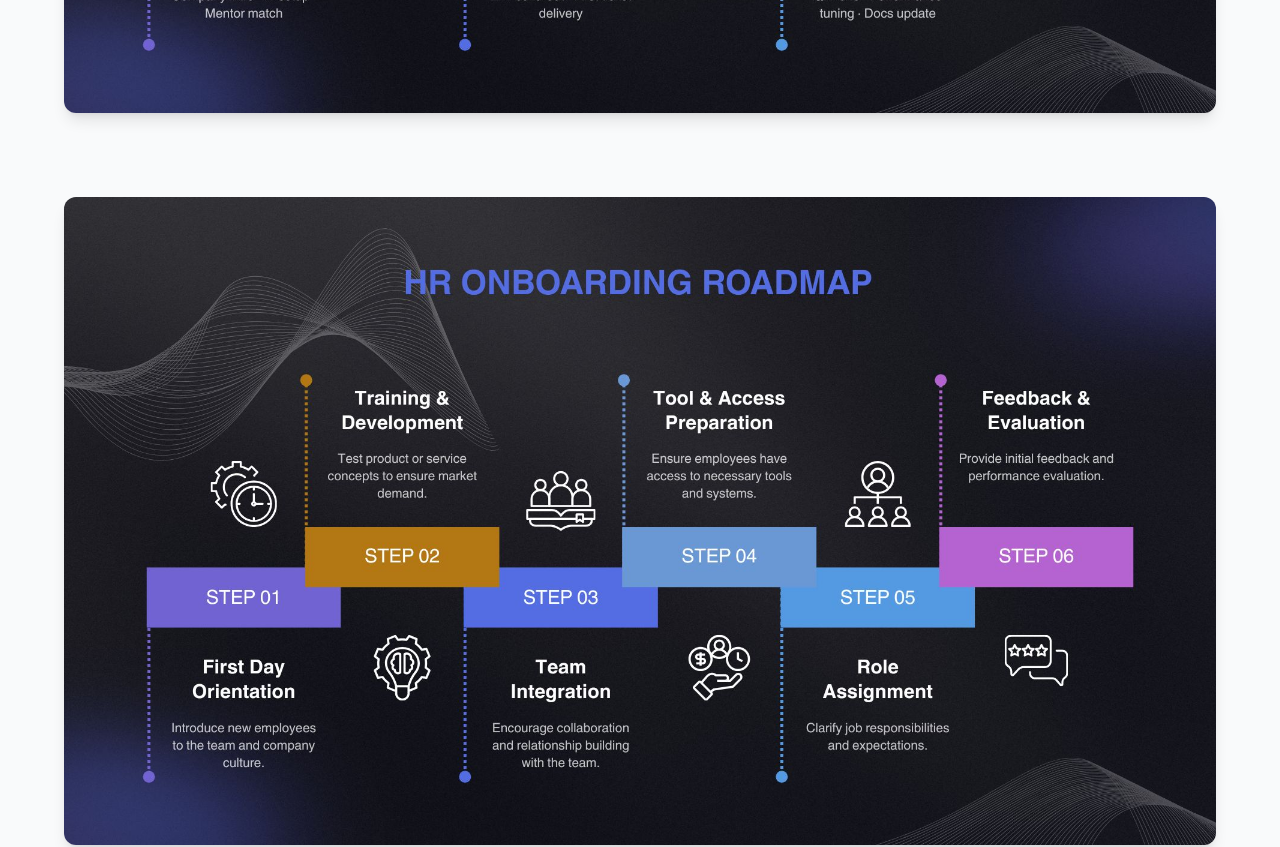
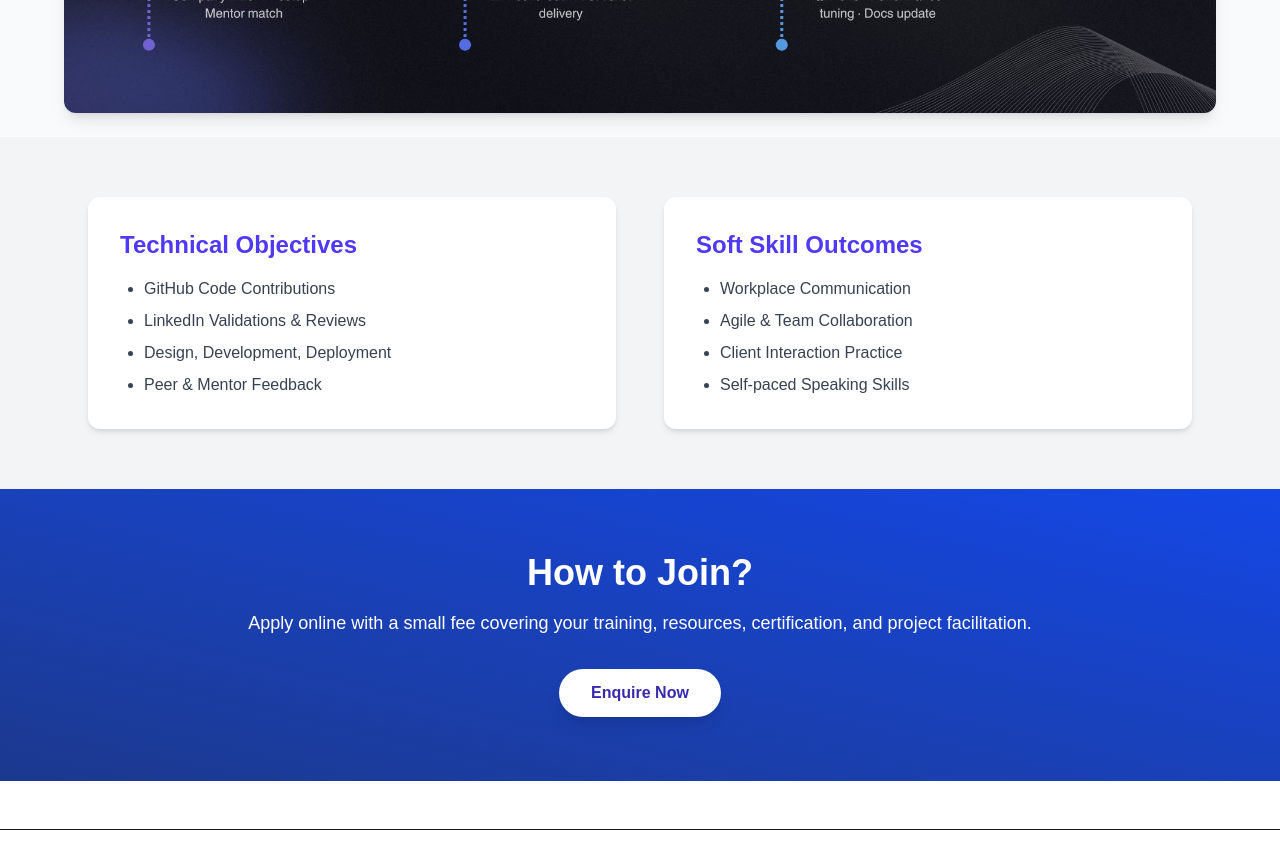
Before and after one commit to tinitiateprime/tinitiate_com, a Next.js app: page /work-experience-program in a window 1280 px wide. Shown: the part 3240-4087 px from the top of the page. Built offline with nearby package versions, Linux system fonts and the light colour scheme.

Commit message:
removed HR roadMap imnage

```diff
--- a/src/app/work-experience-program/page.js
+++ b/src/app/work-experience-program/page.js
@@ -316,7 +316,7 @@ export default function WorkExperienceProgramPageV2() {
 </section>
 
 {/* 📷 Image: HR Onboarding Roadmap */}
-<section className="py-15 px-6 bg-gray-50">
+ {/* <section className="py-15 px-6 bg-gray-50">
   <div className="max-w-6xl mx-auto text-center">
 
     <img
@@ -325,7 +325,7 @@ export default function WorkExperienceProgramPageV2() {
       className="rounded-xl shadow-lg mx-auto max-w-full"
     />
   </div>
-</section>
+</section> */}
 
 {/* Program Objectives */}
 <section className="py-15 px-6 max-w-6xl mx-auto grid md:grid-cols-2 gap-12">
```
